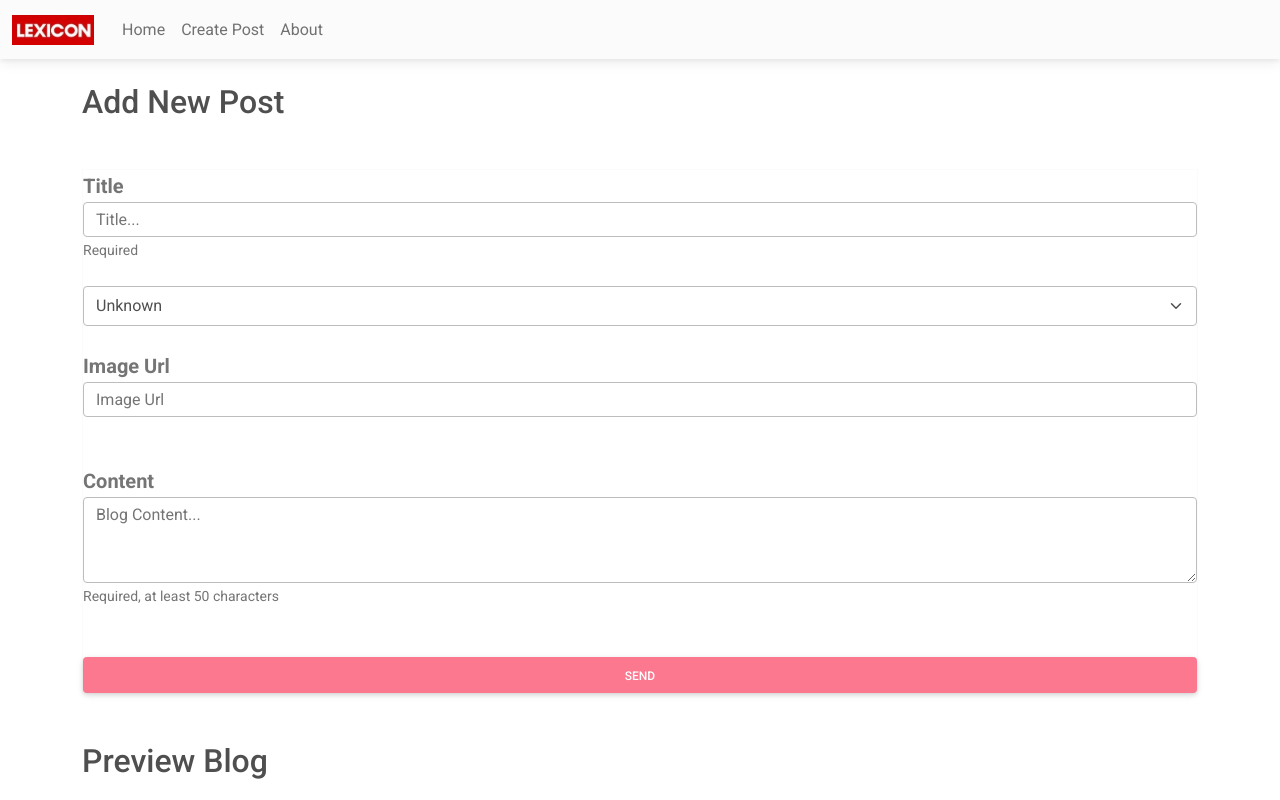
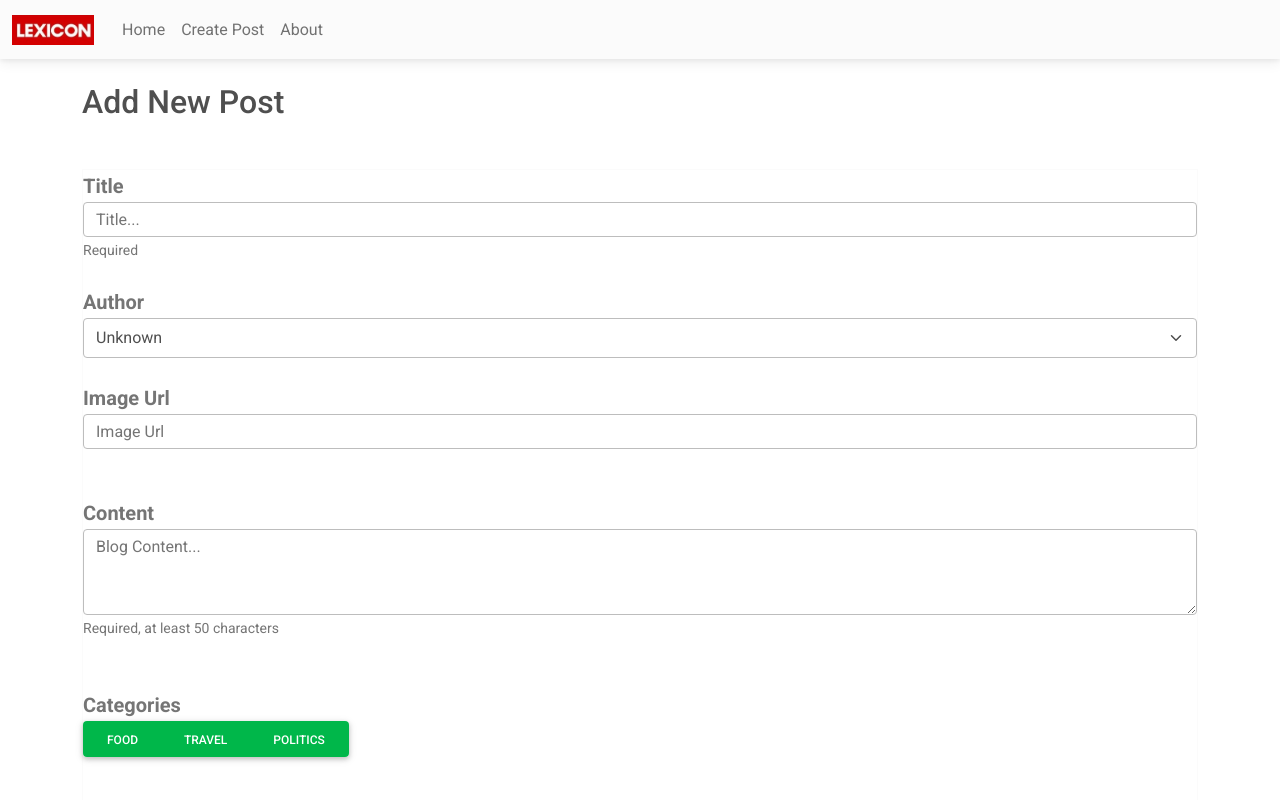
Before and after one commit to johnLexicon/lexicon_view_labb3, a Vue app: page /create in a window 1280 px wide. Shown: the top 800 px of the page. Built offline with nearby package versions, Linux system fonts and the light colour scheme.

Commit message:
Added categories to posts.

```diff
--- a/src/components/PostCard.vue
+++ b/src/components/PostCard.vue
@@ -26,9 +26,22 @@
       <!-- Text -->
       <p v-if="showAllText" class="card-text">{{ post.body }}</p>
       <p v-else class="card-text">{{ post.body | shorten }}...</p>
-      <small
-        >Author: <i>{{ post.author }}</i></small
-      >
+      <div class="details">
+        <small
+          >Author: <i>{{ post.author }}</i></small
+        >
+        <div
+          v-if="post.categories && post.categories.length > 0"
+          class="categories"
+        >
+          <span
+            class="badge bg-danger d-inline-block m-3"
+            v-for="(category, index) in post.categories"
+            :key="index"
+            >{{ category }}</span
+          >
+        </div>
+      </div>
     </div>
   </div>
   <!-- Card Wider -->
--- a/src/data/db.json
+++ b/src/data/db.json
@@ -84,6 +84,24 @@
       "body": "sdöfksdölfkafäkdsaäfökldsölfksdlöfjkdsflgjsögjflgjdfklgjdlfkgjdlfk",
       "imgUrl": "https://images.unsplash.com/photo-1593642634524-b40b5baae6bb?ixid=MnwxMjA3fDF8MHxwaG90by1wYWdlfHx8fGVufDB8fHx8&ixlib=rb-1.2.1&auto=format&fit=crop&w=1489&q",
       "_id": 12
+    },
+    {
+      "title": "Last Post",
+      "author": "Author 3",
+      "body": "This is the last post I'll ever create here in this .....",
+      "imgUrl": "https://images.unsplash.com/photo-1621873592566-37218c8bd619?ixid=MnwxMjA3fDB8MHxwaG90by1wYWdlfHx8fGVufDB8fHx8&ixlib=rb-1.2.1&auto=format&fit=crop&w=967&q=80",
+      "_id": 13
+    },
+    {
+      "title": "Titulo",
+      "author": "Author 2",
+      "body": "Algo tengo que escribir para que pueda ver como funciona esta mierda.",
+      "imgUrl": "https://images.unsplash.com/photo-1593642533144-3d62aa4783ec?ixid=MnwxMjA3fDF8MHxwaG90by1wYWdlfHx8fGVufDB8fHx8&ixlib=rb-1.2.1&auto=format&fit=crop&w=1050&q=80",
+      "categories": [
+        "politics",
+        "food"
+      ],
+      "_id": 14
     }
   ]
 }
--- a/src/views/CreatePost.vue
+++ b/src/views/CreatePost.vue
@@ -17,7 +17,9 @@
       </div>
       <!-- Authors -->
       <div class="form-group mb-4">
+        <label for="author" class="fw-bold fs-5 text-muted">Author</label>
         <select
+          id="author"
           v-model="post.author"
           class="form-select"
           aria-label="Default select example"
@@ -52,6 +54,32 @@
         <span class="small text-muted">Required, at least 50 characters</span>
       </div>
 
+      <!-- Categories -->
+      <div class="fw-bold fs-5 text-muted">Categories</div>
+      <div id="categories" ref="categories" class="btn-group mb-5" role="group">
+        <button
+          @click="handleChosenCategory($event, 'food')"
+          type="button"
+          class="btn btn-success"
+        >
+          Food
+        </button>
+        <button
+          @click="handleChosenCategory($event, 'travel')"
+          type="button"
+          class="btn btn-success"
+        >
+          Travel
+        </button>
+        <button
+          @click="handleChosenCategory($event, 'politics')"
+          type="button"
+          class="btn btn-success"
+        >
+          Politics
+        </button>
+      </div>
+
       <!-- Send button -->
       <button
         :disabled="!isValid"
@@ -83,6 +111,7 @@ export default {
         author: "Unknown",
         body: "",
         imgUrl: null,
+        categories: [],
       },
       authors: ["Unknown", "Author 1", "Author 2", "Author 3"],
     };
@@ -95,6 +124,21 @@ export default {
       return this.post.title.length > 1 && this.post.body.length >= 50;
     },
   },
+  watch: {
+    "post.categories": function () {
+      const elems = this.$refs.categories.childNodes;
+      elems.forEach((elem) => {
+        let buttonName = elem.textContent.trim().toLowerCase();
+        if (this.post.categories.includes(buttonName)) {
+          elem.classList.add("btn-danger");
+          elem.classList.remove("btn-success");
+        } else {
+          elem.classList.remove("btn-danger");
+          elem.classList.add("btn-success");
+        }
+      });
+    },
+  },
   methods: {
     ...mapActions(["createPost"]),
     sendPost() {
@@ -103,7 +147,16 @@ export default {
       }
       const postToCreate = { ...this.post };
       this.createPost(postToCreate);
-      this.post = { title: "", body: "", imgUrl: null };
+      this.post = { title: "", body: "", imgUrl: null, categories: [] };
+    },
+    handleChosenCategory({ target }, category) {
+      if (this.post.categories.includes(category)) {
+        this.post.categories = this.post.categories.filter(
+          (c) => c !== category
+        );
+      } else {
+        this.post.categories.push(category);
+      }
     },
   },
 };
```
